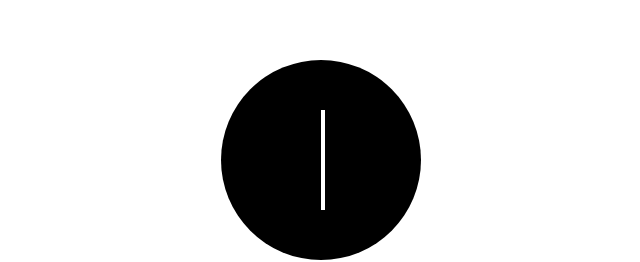
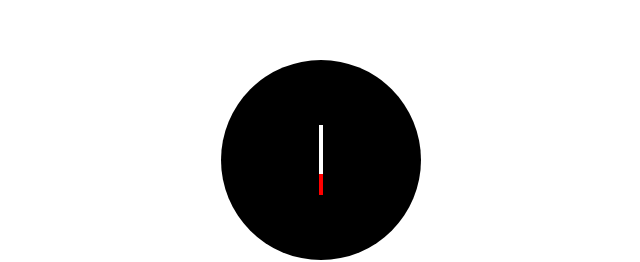
Before and after one commit to victorzottmann/rotor-challenge, a React (Vite) app: page / in a window 1280 px wide. Shown: the part 173-435 px from the top of the page, without its empty margins (319-959 px from the left). Built offline with nearby package versions, Linux system fonts and the light colour scheme.

Commit message:
style: style visible part of hour hand with ::before pseudo element

```diff
--- a/src/components/AnalogClock/index.jsx
+++ b/src/components/AnalogClock/index.jsx
@@ -26,16 +26,30 @@ const ClockContainer = styled.div`
 
 const Hand = styled.div`
   position: absolute;
-  background-color: white;
-  height: 50%; // currently 100% in relation to the clock container
-  width: 4px;
-  left: 50%;
+  display: flex;
+  justify-content: center;
+`;
+
+const HourHand = styled(Hand)`
+  // The height (length) of the hand is relative to the parent container
+  height: 35%;
+  z-index: 1;
+  background-color: red;
+  width: 4px; // Just making it visible for reference of the ::before size
+  &::before {
+    content: "";
+    // The visible part of the hand is controlled by the height of the pseudo-element,
+    // which is 70% relative to the original height set above.
+    height: 70%;
+    width: 5px;
+    background-color: white;
+  }
 `;
 
 const AnalogClock = () => {
   return (
     <ClockContainer>
-      <Hand />
+      <HourHand />
     </ClockContainer>
   );
 }
```
